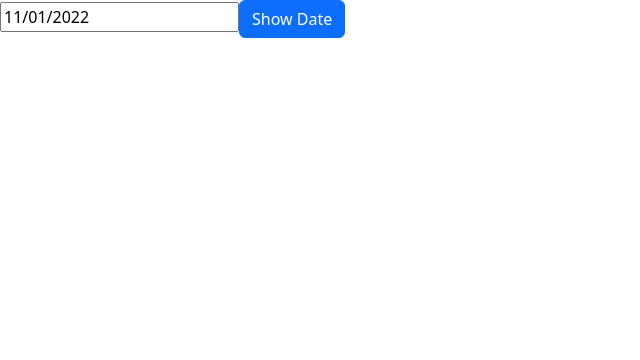
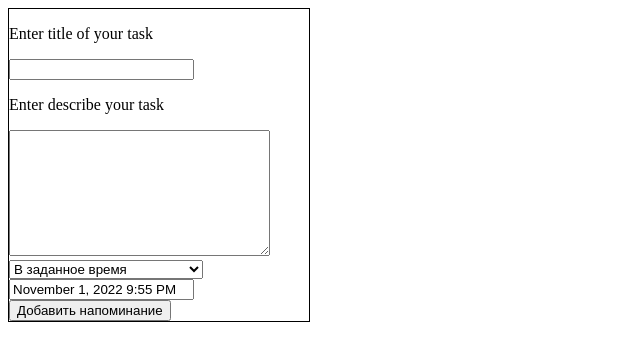
Before and after one commit to Merecia/Todo-reminder, a React (Create React App) app: page / in a window 1280 px wide. Shown: the top 360 px of the page, without its empty margins (0-640 px from the left). Built offline with nearby package versions, Linux system fonts and the light colour scheme.

Commit message:
form for adding new notes is ready

```diff
--- a/src/App.jsx
+++ b/src/App.jsx
@@ -1,12 +1,12 @@
 import './App.scss';
-import Timepicker from './components/Timepicker/Timepicker';
+import SetReminderForm from './components/SetReminderForm/SetReminderForm';
 
 function App() {
 
   return (
     <div>
 
-      <Timepicker />
+      <SetReminderForm/>
 
     </div>
   );
--- /dev/null
+++ b/src/components/Button/Button.jsx
@@ -0,0 +1,15 @@
+import React from 'react'
+
+function Button({label, onClick}) {
+
+    return (
+        <button onClick = {onClick}>
+
+            {label}
+
+        </button>
+    );
+
+}
+
+export default Button;
--- /dev/null
+++ b/src/components/Dropdown/Dropdown.jsx
@@ -0,0 +1,36 @@
+import React, {useState} from 'react';
+import style from './Dropdown.module.scss';
+
+function Dropdown({options, chosenOption, changeOptionHandler}) {
+
+    function renderOptions(options) {
+
+        return <select
+            value = {chosenOption}
+            className = {style.Dropdown}
+            onChange = {event => changeOptionHandler(event)}
+        >
+
+            { options.map( (option, index) => renderOption(option, index) ) }
+
+        </select>
+    }
+
+    function renderOption(option, key) {
+
+        return <option
+            key = {key}
+            value = {option.value}
+        >
+            {option.label}
+        </option>
+
+    }
+
+    return (
+        renderOptions(options)
+    );
+
+}
+
+export default Dropdown;
--- /dev/null
+++ b/src/components/SetReminderForm/SetReminderForm.jsx
@@ -0,0 +1,86 @@
+import React, {useState} from 'react';
+import Button from '../Button/Button';
+import Dropdown from '../Dropdown/Dropdown';
+import TimeInterval from '../TimeInterval/TimeInterval';
+import TimePicker from '../TimePicker/TimePicker';
+import style from './SetReminderForm.module.scss';
+
+function SetReminderForm() {
+
+    const [chosenOption, setChosenOption] = useState('timePicker');
+    const [date, setDate] = useState(new Date());
+    const [title, setTitle] = useState('');
+    const [describe, setDescribe] = useState('');
+
+    const options = [
+        { label: 'В заданное время', value: 'timePicker' },
+        { label: 'Через промежуток времени', value: 'timeInterval' }
+    ]
+
+    function changeOptionHandler(event) {
+
+        setDate(new Date());
+
+        setChosenOption(event.target.value);
+    }
+
+    function changeTitleHandler(event) {
+
+        setTitle(event.target.value);
+    }
+
+    function changeDescribeHandler(event) {
+
+        setDescribe(event.target.value);
+    }
+
+    function addingReminder() {
+
+        console.log(title);
+        console.log(describe);
+        console.log(date);
+
+    }
+
+    return (
+        <div className = {style.Form}>
+
+            <p> Enter title of your task </p>
+
+            <input
+                type="text"
+                value = {title}
+                onChange = {changeTitleHandler}
+            />
+
+            <p> Enter describe your task </p>
+
+            <textarea
+                cols="30"
+                rows="8"
+                onChange = {changeDescribeHandler}
+            />
+
+            <Dropdown
+                options = {options}
+                chosenOption = {chosenOption}
+                changeOptionHandler = {changeOptionHandler}
+            />
+
+            {
+                chosenOption === 'timePicker'
+                ? <TimePicker date = {date} setDate = {setDate} />
+                : <TimeInterval date = {date} setDate = {setDate} />
+            }
+
+            <Button
+                label = 'Добавить напоминание'
+                onClick = {addingReminder}
+            />
+
+        </div>
+    )
+
+}
+
+export default SetReminderForm;
--- /dev/null
+++ b/src/components/SetReminderForm/SetReminderForm.module.scss
@@ -0,0 +1,4 @@
+.Form {
+    width: 300px;
+    border: 1px solid black;
+}
--- /dev/null
+++ b/src/components/TimeInterval/TimeInterval.jsx
@@ -0,0 +1,97 @@
+import React, { useState } from 'react';
+import { addDays, addHours, addMinutes, addMonths, getDateWithoutTime, getTimeWithoutDate } from '../../helper/date';
+import style from './TimeInterval.module.scss';
+
+function TimeInterval({ date, setDate }) {
+
+    const [inputValue, setInputValue] = useState('');
+    const [chosenOption, setChosenOption] = useState('minutes');
+
+    function inputChangeHandler(event) {
+
+        setInputValue(event.target.value);
+
+        const unitOfTime = chosenOption;
+        const amountOfTime = event.target.value;
+
+        updateDate(amountOfTime, unitOfTime);
+    }
+
+    function optionChangeHandler(event) {
+
+        setChosenOption(event.target.value);
+
+        const unitOfTime = event.target.value;
+        const amountOfTime = inputValue;
+
+        updateDate(amountOfTime, unitOfTime);
+    }
+
+    function updateDate(amountOfTime, unitOfTime) {
+
+        let updatedDate = new Date();
+
+        if (amountOfTime.length > 0) {
+
+            amountOfTime = Number(amountOfTime);
+
+            switch (unitOfTime) {
+
+                case 'minutes':
+                    updatedDate = addMinutes(date, amountOfTime);
+                    break;
+
+                case 'hours':
+                    updatedDate = addHours(date, amountOfTime);
+                    break;
+
+                case 'days':
+                    updatedDate = addDays(date, amountOfTime);
+                    break;
+
+                case 'months':
+                    updatedDate = addMonths(date, amountOfTime);
+                    break;
+
+                default:
+                    console.log('ERROR!');
+                    break;
+            }
+
+        }
+
+        setDate(updatedDate);
+    }
+
+    return (
+        <div className={style.TimeInterval}>
+
+            <p> Напомнить через: </p>
+
+            <input
+                type="number"
+                value={inputValue}
+                onChange={inputChangeHandler}
+            />
+
+            <select
+                value={chosenOption}
+                onChange={optionChangeHandler}
+            >
+                <option value="minutes"> минут (минуты) </option>
+                <option value="hours"> часов (часа) </option>
+                <option value="days"> дней (дня) </option>
+                <option value="months"> месяцев (месяца) </option>
+            </select>
+
+            <p> Напоминание сработает в: </p>
+
+            <input type="date" value = {getDateWithoutTime(date)} readOnly/>
+            <input type="time" value = {getTimeWithoutDate(date)} readOnly/>
+
+        </div>
+    );
+
+}
+
+export default TimeInterval;
--- a/src/components/Timepicker/Timepicker.jsx
+++ b/src/components/Timepicker/Timepicker.jsx
@@ -1,48 +1,37 @@
 import React, { useState } from 'react';
-import style from './Timepicker.module.scss';
+import style from './TimePicker.module.scss';
 import DatePicker from 'react-datepicker';
 import "react-datepicker/dist/react-datepicker.css";
-import 'bootstrap/dist/css/bootstrap.min.css';
+// import 'bootstrap/dist/css/bootstrap.min.css';
 
-function Timepicker() {
-
-    const [date, setDate] = useState(new Date());
+function TimePicker({date, setDate}) {
 
     function handleChange(date) {
 
         setDate(date);
     }
 
-    function onFormSubmit(event) {
-
-        event.preventDefault();
+    function onFormSubmit() {
 
         console.log(date);
     }
 
     return (
-        <div className={style.Timepicker}>
+        <div className={style.TimePicker}>
 
-            <form onSubmit = {event => onFormSubmit(event)}>
-
-                <div className="form-group">
-
-                    <DatePicker
-                        selected={date}
-                        onChange={handleChange}
-                        name="startDate"
-                        dateFormat="MM/dd/yyyy"
-                    />
-
-                    <button className="btn btn-primary">Show Date</button>
-
-                </div>
-
-            </form>
+            <DatePicker
+                selected={date}
+                onChange={handleChange}
+                showTimeSelect
+                timeFormat="HH:mm"
+                timeIntervals={20}
+                timeCaption="time"
+                dateFormat="MMMM d, yyyy h:mm aa"
+            />
 
         </div>
     )
 
 }
 
-export default Timepicker;
+export default TimePicker;
--- a/src/components/Timepicker/Timepicker.module.scss
+++ b/src/components/Timepicker/Timepicker.module.scss
@@ -1,3 +1,3 @@
-.Timepicker {
+.TimePicker {
     color: red;
 }
--- /dev/null
+++ b/src/helper/date.js
@@ -0,0 +1,39 @@
+function addMinutes(date, minutes) {
+
+    date.setMinutes(date.getMinutes() + minutes);
+
+    return date;
+}
+
+function addHours(date, hours) {
+
+    date.setHours(date.getHours() + hours);
+
+    return date;
+}
+
+function addDays(date, days) {
+
+    date.setDate(date.getDate() + days);
+
+    return date;
+}
+
+function addMonths(date, months) {
+
+    date.setMonth(date.getMonth() + months);
+
+    return date;
+}
+
+function getDateWithoutTime(date) {
+
+    return date.toISOString().slice(0, 10);
+}
+
+function getTimeWithoutDate(date) {
+
+    return date.toISOString().slice(11, 19);
+}
+
+export {addMinutes, addHours, addDays, addMonths, getDateWithoutTime, getTimeWithoutDate};
```
Also changed, not shown: src/components/Button/Button.module.scss (added), src/components/Dropdown/Dropdown.module.scss (added), src/components/TimeInterval/TimeInterval.module.scss (added).
